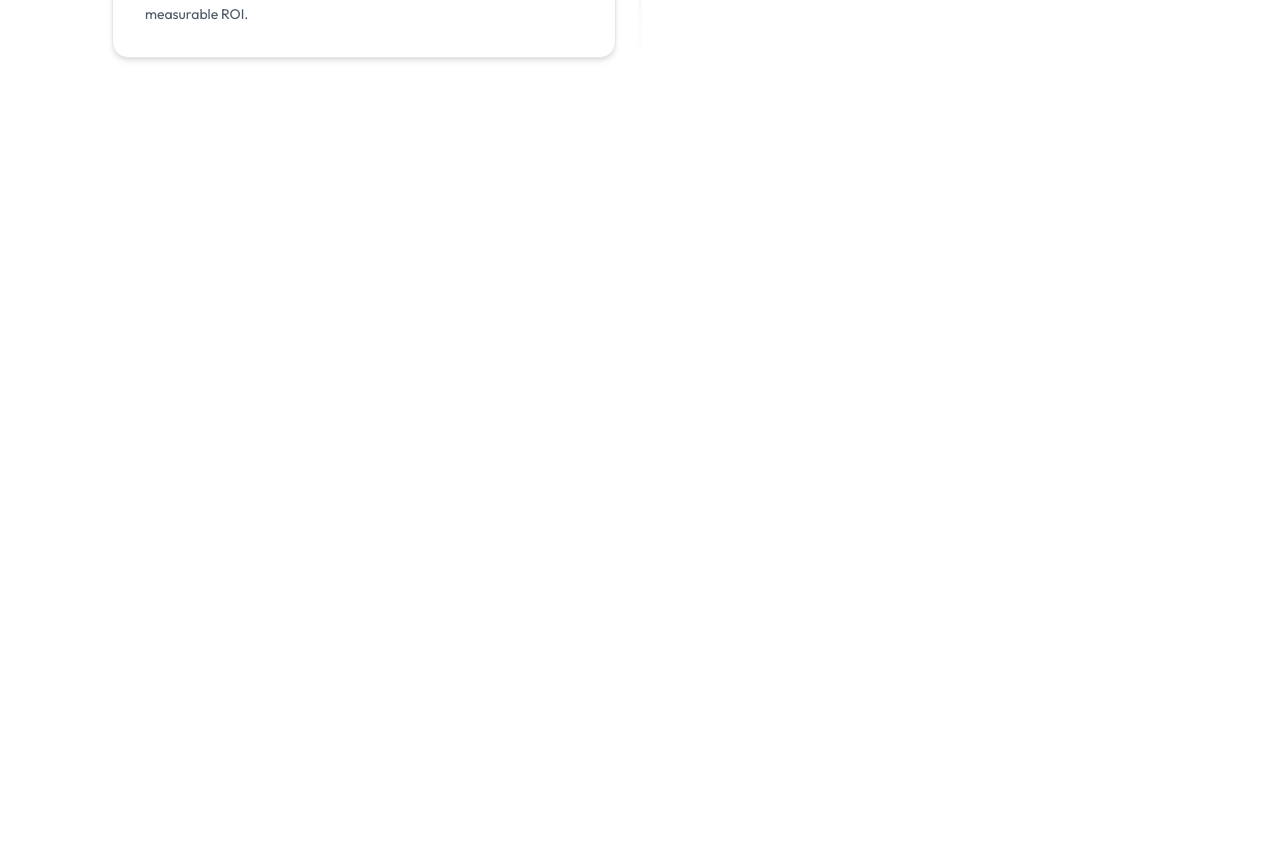
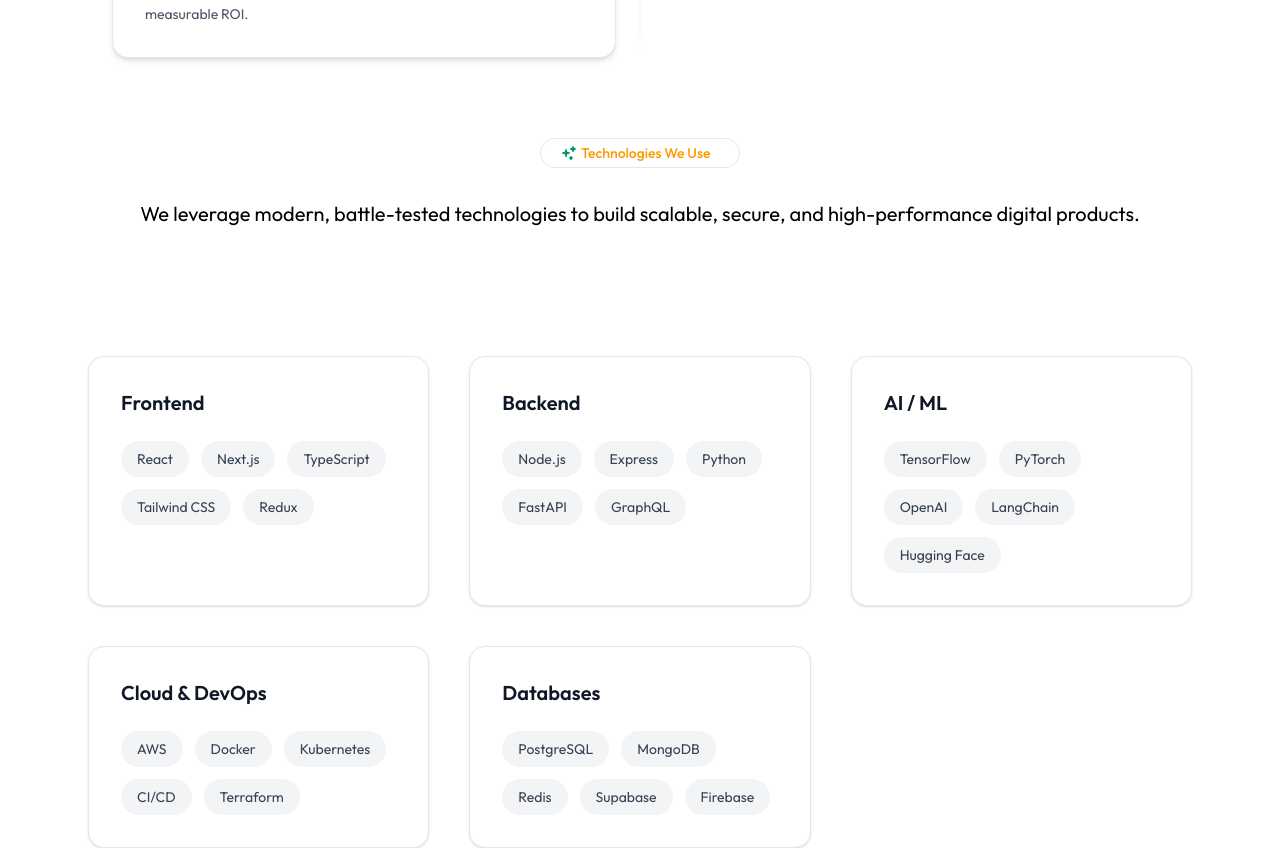
Before and after one commit to yashpal0502/LandmineSoft-Frontend-task, a React (Vite) app in the folder frontend/: page / in a window 1280 px wide. Shown: the part 4460-5308 px from the top of the page. Before the commit the page ends 4598 px from the top, so only its background shows below. Built offline with nearby package versions, Linux system fonts and the light colour scheme.

Commit message:
Technologies page added

```diff
--- /dev/null
+++ b/frontend/src/components/home/Technologies.jsx
@@ -0,0 +1,88 @@
+import React from "react";
+
+const techStack = [
+  {
+    category: "Frontend",
+    technologies: ["React", "Next.js", "TypeScript", "Tailwind CSS", "Redux"],
+  },
+  {
+    category: "Backend",
+    technologies: ["Node.js", "Express", "Python", "FastAPI", "GraphQL"],
+  },
+  {
+    category: "AI / ML",
+    technologies: [
+      "TensorFlow",
+      "PyTorch",
+      "OpenAI",
+      "LangChain",
+      "Hugging Face",
+    ],
+  },
+  {
+    category: "Cloud & DevOps",
+    technologies: ["AWS", "Docker", "Kubernetes", "CI/CD", "Terraform"],
+  },
+  {
+    category: "Databases",
+    technologies: ["PostgreSQL", "MongoDB", "Redis", "Supabase", "Firebase"],
+  },
+];
+
+const Technologies = () => {
+  return (
+    <section>
+      {/* Header */}
+      <div className="flex items-center border border-gray-200 rounded-full px-5 py-1 mx-auto text-sm w-50">
+        <span className="flex items-center gap-1 text-[#ff9800] font-medium">
+          <svg
+            width="16"
+            height="16"
+            viewBox="0 0 16 16"
+            fill="none"
+            xmlns="http://www.w3.org/2000/svg"
+          >
+            <path
+              fill-rule="evenodd"
+              clip-rule="evenodd"
+              d="M5 4a.75.75 0 0 1 .738.616l.252 1.388A1.25 1.25 0 0 0 6.996 7.01l1.388.252a.75.75 0 0 1 0 1.476l-1.388.252A1.25 1.25 0 0 0 5.99 9.996l-.252 1.388a.75.75 0 0 1-1.476 0L4.01 9.996A1.25 1.25 0 0 0 3.004 8.99l-1.388-.252a.75.75 0 0 1 0-1.476l1.388-.252A1.25 1.25 0 0 0 4.01 6.004l.252-1.388A.75.75 0 0 1 5 4m7-3a.75.75 0 0 1 .721.544l.195.682c.118.415.443.74.858.858l.682.195a.75.75 0 0 1 0 1.442l-.682.195a1.25 1.25 0 0 0-.858.858l-.195.682a.75.75 0 0 1-1.442 0l-.195-.682a1.25 1.25 0 0 0-.858-.858l-.682-.195a.75.75 0 0 1 0-1.442l.682-.195a1.25 1.25 0 0 0 .858-.858l.195-.682A.75.75 0 0 1 12 1m-2 10a.75.75 0 0 1 .728.568.97.97 0 0 0 .704.704.75.75 0 0 1 0 1.456.97.97 0 0 0-.704.704.75.75 0 0 1-1.456 0 .97.97 0 0 0-.704-.704.75.75 0 0 1 0-1.456.97.97 0 0 0 .704-.704A.75.75 0 0 1 10 11"
+              fill="#009966"
+            />
+          </svg>
+          Technologies We Use
+        </span>
+      </div>
+      <p className="text-center text-xl px-6 mx-auto md:px-20 lg:px-27 py-5 md:py-8">
+        We leverage modern, battle-tested technologies to build scalable,
+        secure, and high-performance digital products.
+      </p>
+
+      {/* Tech Categories */}
+
+      <div className="mt-18 md:mt-24 max-w-6xl mx-auto px-6 grid gap-10 md:grid-cols-2 lg:grid-cols-3">
+        {techStack.map((group, idx) => (
+          <div
+            key={idx}
+            className="bg-white rounded-2xl border border-gray-200 p-8 shadow-sm hover:shadow-lg transition duration-300"
+          >
+            <h3 className="text-xl font-semibold text-gray-900 mb-6">
+              {group.category}
+            </h3>
+            <div className="flex flex-wrap gap-3">
+              {group.technologies.map((tech, i) => (
+                <span
+                  key={i}
+                  className="px-4 py-2 text-sm bg-gray-100 text-gray-700 rounded-full hover:bg-emerald-100 hover:text-emerald-600 transition cursor-default"
+                >
+                  {tech}
+                </span>
+              ))}
+            </div>
+          </div>
+        ))}
+      </div>
+    </section>
+  );
+};
+
+export default Technologies;
--- a/frontend/src/pages/Home.jsx
+++ b/frontend/src/pages/Home.jsx
@@ -3,6 +3,7 @@
 import CompanyIntro from "../components/home/CompanyIntro";
 import ServicesSection from "../components/home/ServicesSection";
 import WhyChooseUs from "../components/home/WhyChooseUs";
+import Technologies from "../components/home/Technologies";
 
 const Home = () => {
   return (
@@ -11,6 +12,7 @@
       <CompanyIntro />
       <ServicesSection />
       <WhyChooseUs />
+      <Technologies />
     </>
   );
 };
```
